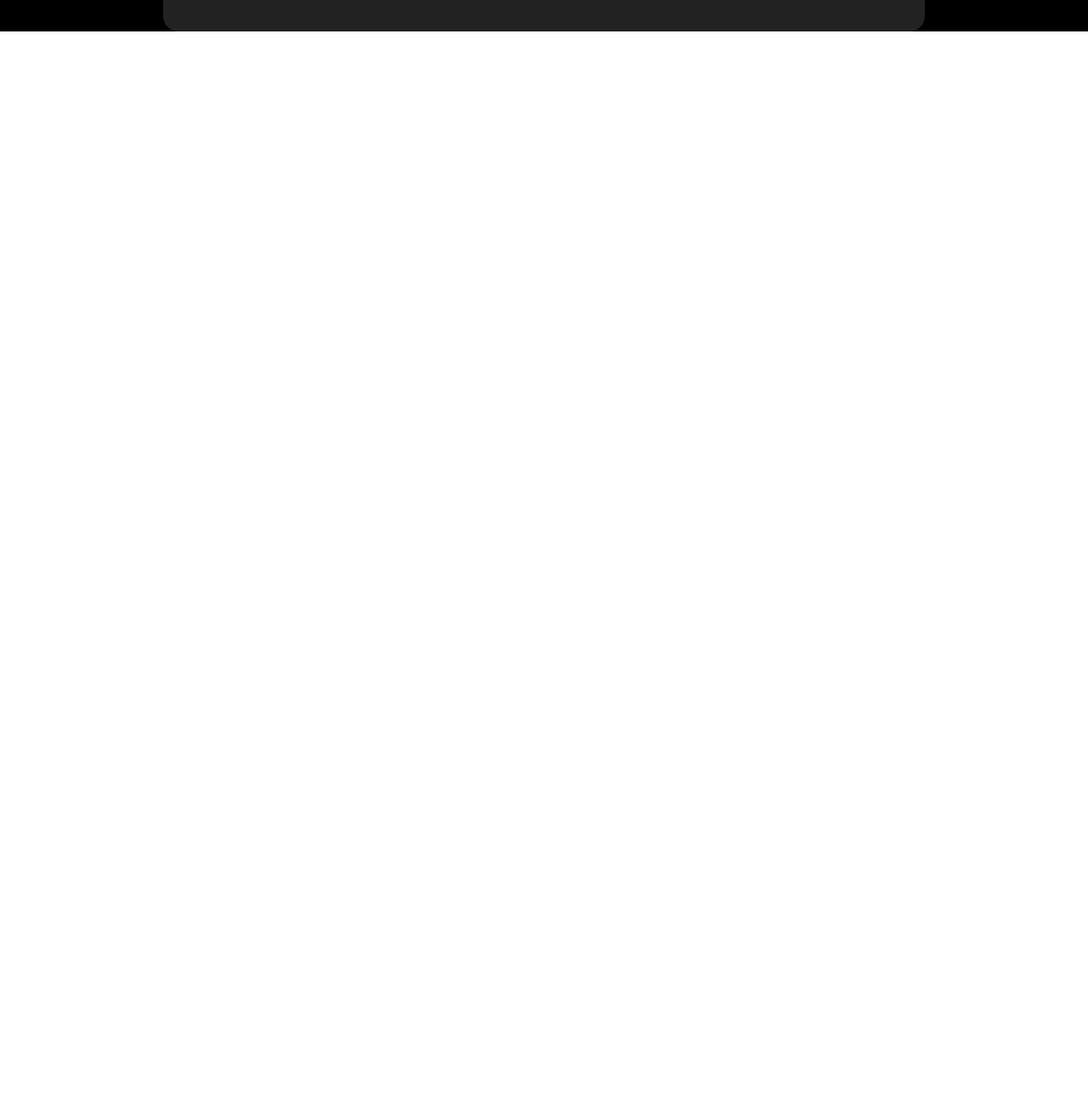
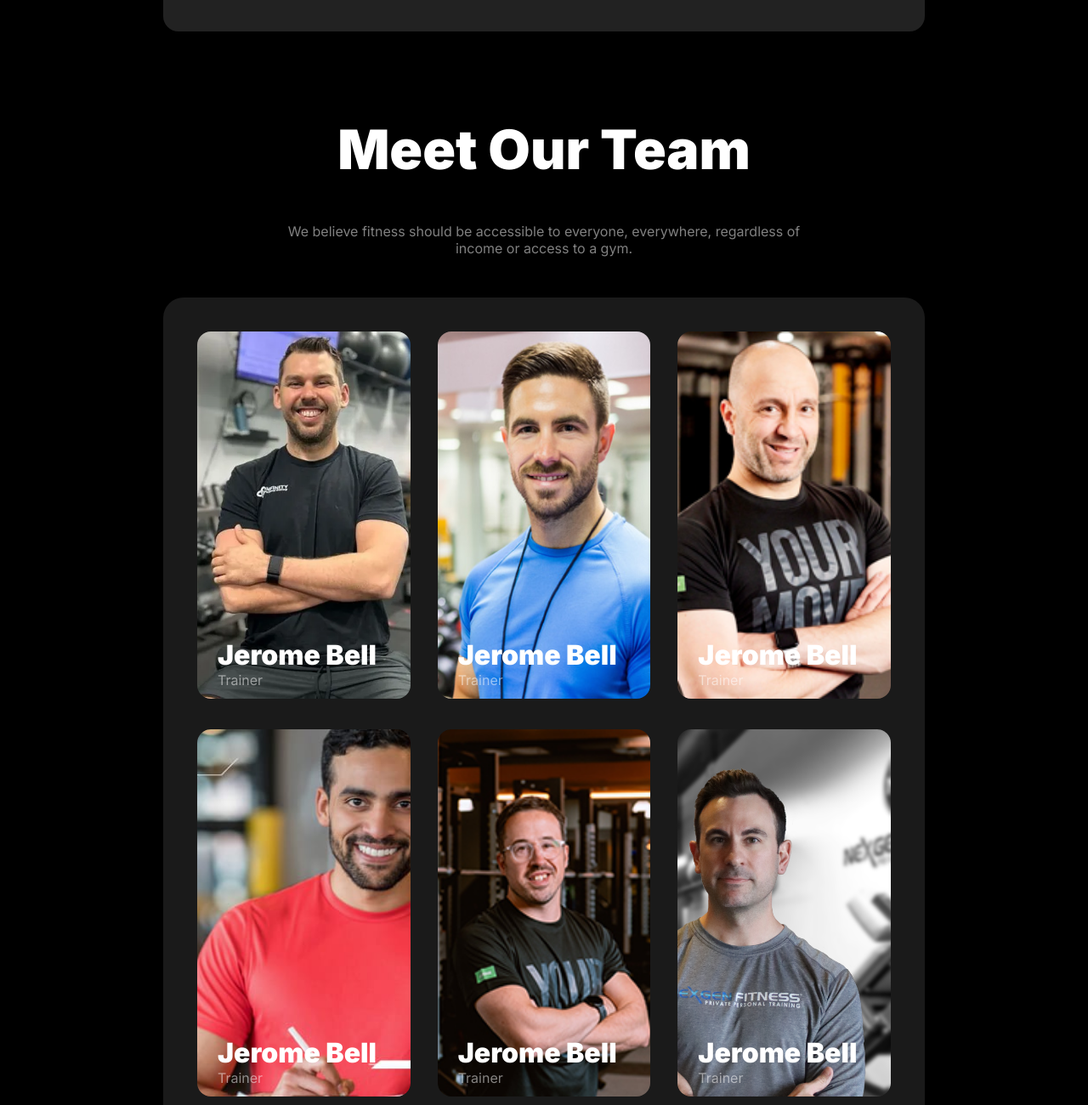
Before and after one commit to AtharSabbir/assignment-2, a plain HTML site: page index.html in a window 1280 px wide. Shown: the part 2120-3420 px from the top of the page at 85% size. Before the commit the page ends 2257 px from the top, so only its background shows below. Drawn offline with Linux system fonts and the light colour scheme; a web font is replaced by a local one.

Commit message:
Added Our Team section with Mobile responsive

```diff
--- a/index.html
+++ b/index.html
@@ -103,6 +103,66 @@
                 <img src="./images/run-1.jpg" alt="">
             </div>
         </section>
+        <section class="team-section container">
+            <h1 class="title">Meet Our Team</h1>
+            <p class="semi-white">We believe fitness should be accessible to everyone, everywhere, regardless of income or access to a gym.</p>
+            <div class="grid-image">
+                <div class="wrap-image">
+                    <div class="team-mamber">
+                        <img src="./images/trainer1.png" alt="">
+                        <div class="image-info">
+                        <h3>Jerome Bell</h3>
+                        <p class="semi-white">Trainer</p>
+                        </div>
+                    </div>
+                </div>
+                <div class="wrap-image">
+                    <div class="team-mamber">
+                        <img src="./images/trainer2.png" alt="">
+                        <div class="image-info">
+                        <h3>Jerome Bell</h3>
+                        <p class="semi-white">Trainer</p>
+                        </div>
+                    </div>
+                </div>
+                <div class="wrap-image">
+                    <div class="team-mamber">
+                        <img src="./images/trainer3.png" alt="">
+                        <div class="image-info">
+                        <h3>Jerome Bell</h3>
+                        <p class="semi-white">Trainer</p>
+                        </div>
+                    </div>
+                </div>
+                <div class="wrap-image">
+                    <div class="team-mamber">
+                        <img src="./images/trainer4.png" alt="">
+                        <div class="image-info">
+                        <h3>Jerome Bell</h3>
+                        <p class="semi-white">Trainer</p>
+                        </div>
+                    </div>
+                </div>
+                <div class="wrap-image">
+                    <div class="team-mamber">
+                        <img src="./images/trainer5.png" alt="">
+                        <div class="image-info">
+                        <h3>Jerome Bell</h3>
+                        <p class="semi-white">Trainer</p>
+                        </div>
+                    </div>
+                </div>
+                <div class="wrap-image">
+                    <div class="team-mamber">
+                        <img src="./images/trainer6.png" alt="">
+                        <div class="image-info">
+                        <h3>Jerome Bell</h3>
+                        <p class="semi-white">Trainer</p>
+                        </div>
+                    </div>
+                </div>
+            </div>
+        </section>
     </main>
     <footer>
 
--- a/styles/style.css
+++ b/styles/style.css
@@ -219,6 +219,63 @@ main {
   border-radius: 2rem;
 }
 
+/* Team section styles */
+.team-section h1{
+  width: 70%;
+  text-align: center;
+  margin: 0 auto;
+  margin-bottom: 3rem;
+}
+.team-section> p{
+  width: 70%;
+  text-align: center;
+  margin: 0 auto;
+  margin-bottom: 3rem;
+}
+
+.grid-image{
+  background-color: #1A1A1A;
+  backdrop-filter: blur(1rem);
+  padding: 2.5rem;
+  border-radius: 1.5rem;
+  display: grid;
+  grid-template-columns: repeat(3, 1fr);
+  gap: 2rem;
+}
+
+.team-mamber{
+  /* overflow: hidden; */
+  text-align: center;
+
+}
+.team-mamber img{
+  width: 100%;
+  height: 27rem;
+  border-radius: 1rem;
+  object-fit: cover;
+}
+.wrap-image{
+  /* border: 1px solid gold; */
+  position: relative;
+}
+.image-info{
+  position: absolute;
+  width: 100%;
+  text-align: left;
+  bottom: 1rem;
+  left: 1.5rem;
+}
+.image-info h3{
+  color: white;
+  font-size: 2rem;
+  font-weight: 900;
+}
+
+
+
+
+
+
 /* media query for small device */
 @media screen and (max-width: 576px) {
   /* nav style for mobile */
@@ -307,6 +364,26 @@ main {
     border-radius: 0.5rem;
     margin-top: 2rem;
   }
+/* our team style for mobile */
+.grid-image{
+  grid-template-columns: repeat(1, 1fr);
+}
+.team-section> h1{
+  font-size: 2rem;
+  width: 100%;
+}
+.team-section> p{
+  width: 100%;
+}
+
+.team-mamber img{
+  height: 13rem;
+}
+.image-info h3{
+  font-size: 1.5rem;
+  font-weight: 900;
+}
+
 
 
 }
```
